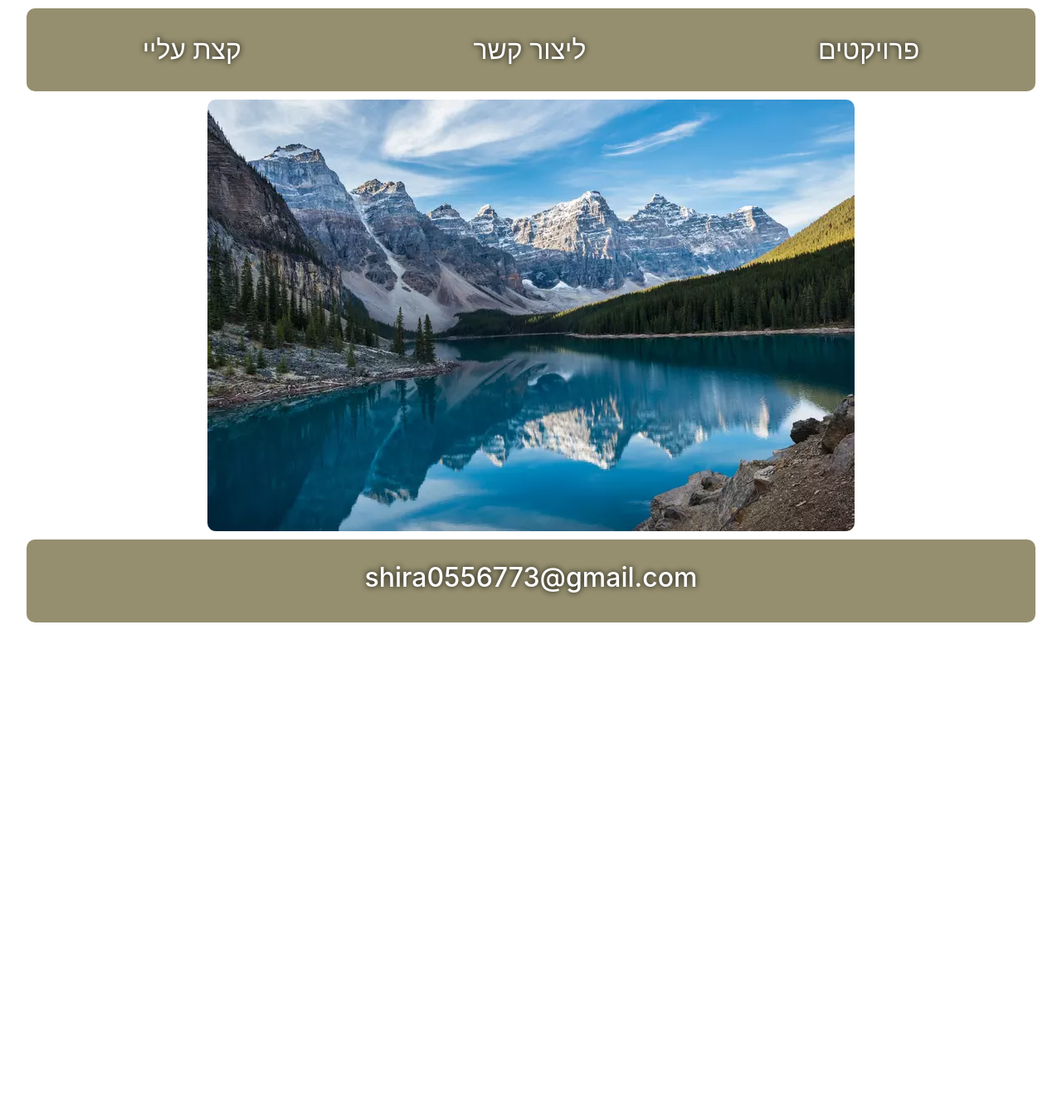
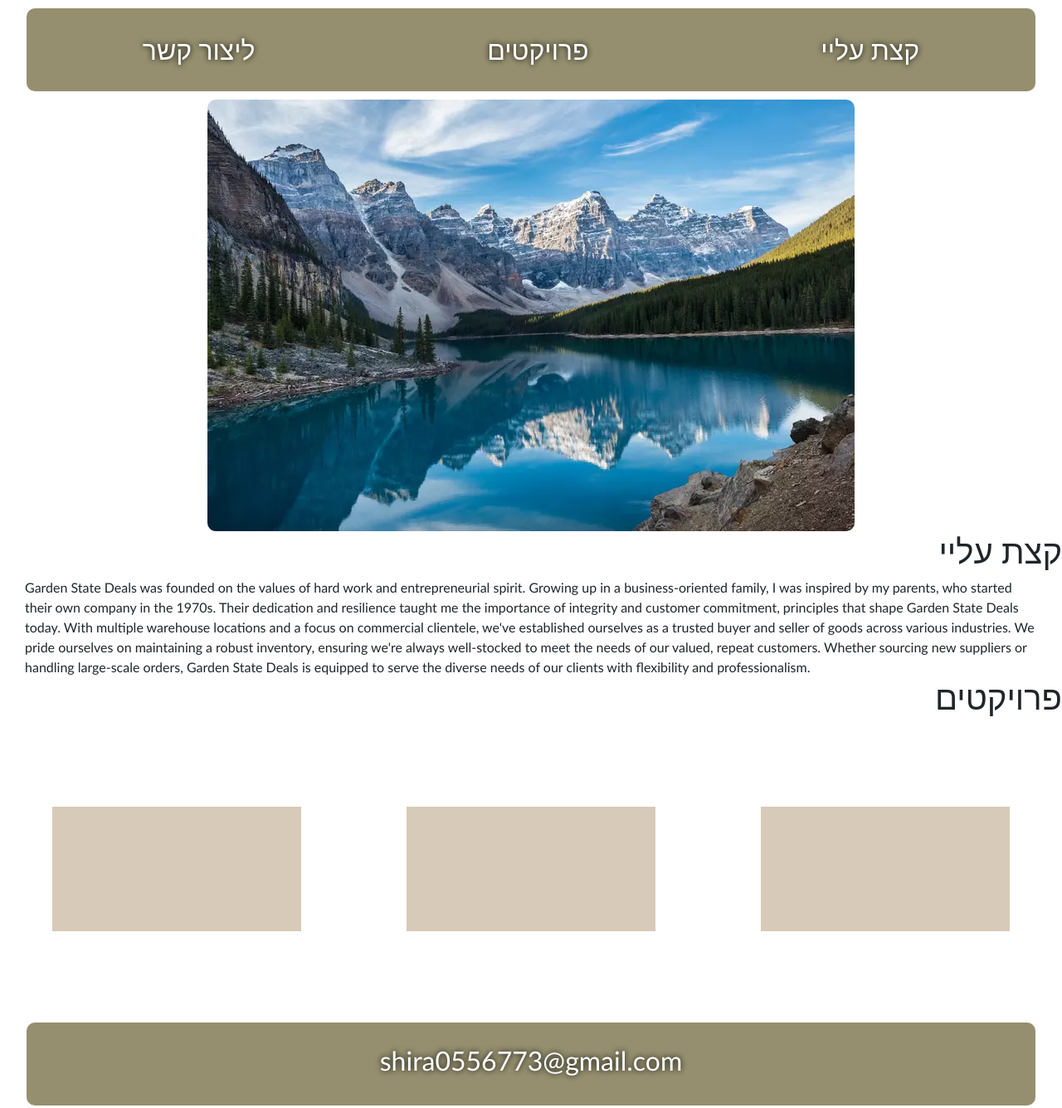
Before and after one commit to motty-mandel/shira-projects, a plain HTML site: page docs/index.html in a window 1280 px wide. Shown: the whole page at 83% size. Before the commit the page ends 800 px from the top, so only its background shows below. Drawn offline with nearby package versions, Linux system fonts and the light colour scheme.

Commit message:
got the basic layout set up

```diff
--- a/docs/index.html
+++ b/docs/index.html
@@ -7,21 +7,45 @@
     <title>Shira Projects</title>
     <link rel="stylesheet" href="https://cdn.jsdelivr.net/npm/bootstrap@4.1.3/dist/css/bootstrap.min.css"
         integrity="sha384-MCw98/SFnGE8fJT3GXwEOngsV7Zt27NXFoaoApmYm81iuXoPkFOJwJ8ERdknLPMO" crossorigin="anonymous">
-        <link rel="stylesheet" href="styles.css">
+    <link rel="stylesheet" href="styles.css">
 </head>
 
 <body>
     <header>
-        <h2>קצת עליי</h2>
-        <h2>ליצור קשר</h2>
-        <h2>פרויקטים </h2>
+
+        <h2><a href="#contact">ליצור קשר</a></h2>
+        <h2><a href="#projects">פרויקטים</a></h2>
+        <h2><a href="#about">קצת עליי</a></h2>
+
     </header>
 
     <div class="hero-picture">
         <img src="./montana.webp" alt="montana">
     </div>
 
-    <footer>
+    <h1 id="about" class="about-header">קצת עליי</h1>
+    <div class="about">
+        Garden State Deals was founded on the values of hard work and entrepreneurial
+        spirit. Growing up in a business-oriented family, I was inspired by my parents, who
+        started their own company in the 1970s. Their dedication and resilience taught
+        me the importance of integrity and customer commitment, principles that shape
+        Garden State Deals today. With multiple warehouse locations and a focus on
+        commercial clientele, we've established ourselves as a trusted buyer and seller
+        of goods across various industries. We pride ourselves on maintaining a robust
+        inventory, ensuring we're always well-stocked to meet the needs of our valued,
+        repeat customers. Whether sourcing new suppliers or handling large-scale
+        orders, Garden State Deals is equipped to serve the diverse needs of our clients
+        with flexibility and professionalism.
+    </div>
+
+    <h1 id="projects" class="project-header">פרויקטים</h1>
+    <div class="projects">
+        <div class="project1"></div>
+        <div class="project2"></div>
+        <div class="project3"></div>
+    </div>
+
+    <footer id="contact">
         <h2>shira0556773@gmail.com</h2>
     </footer>
 </body>
--- a/docs/styles.css
+++ b/docs/styles.css
@@ -3,9 +3,11 @@ body {
     justify-content: center;
     align-items: center;
     flex-direction: column;
+    font-family: 'Gill Sans', 'Gill Sans MT', Calibri, 'Trebuchet MS', sans-serif;
 }
 
 /* ------------------------Header------------------------------------ */
+
 header {
     width: 95%;
     height: 100px;
@@ -24,10 +26,49 @@ header h2 {
     cursor: pointer;
 }
 
+header h2 a {
+    text-decoration: none;
+    color: white;
+}
+
+header h2 a:hover {
+    text-decoration: none;
+    color: white;
+}
+
 /* ---------------------------Body----------------------------------- */
 
 .hero-picture img {
     border-radius: 10px;
+}
+
+
+
+/* ----------------------------Projects------------------------------ */
+
+.about-header,
+.project-header {
+    margin-left: auto;
+}
+
+.projects {
+    display: flex;
+    flex-direction: row;
+    justify-content: space-around;
+    width: 100%;
+    margin: 100px 0px;
+}
+
+.projects div {
+    height: 150px;
+    width: 300px;
+    background-color: rgb(215, 202, 184);
+}
+
+/* --------------------------About----------------------------------- */
+
+.about {
+    padding: 0 30px;
 }
 
 /* --------------------------Footer---------------------------------- */
```
